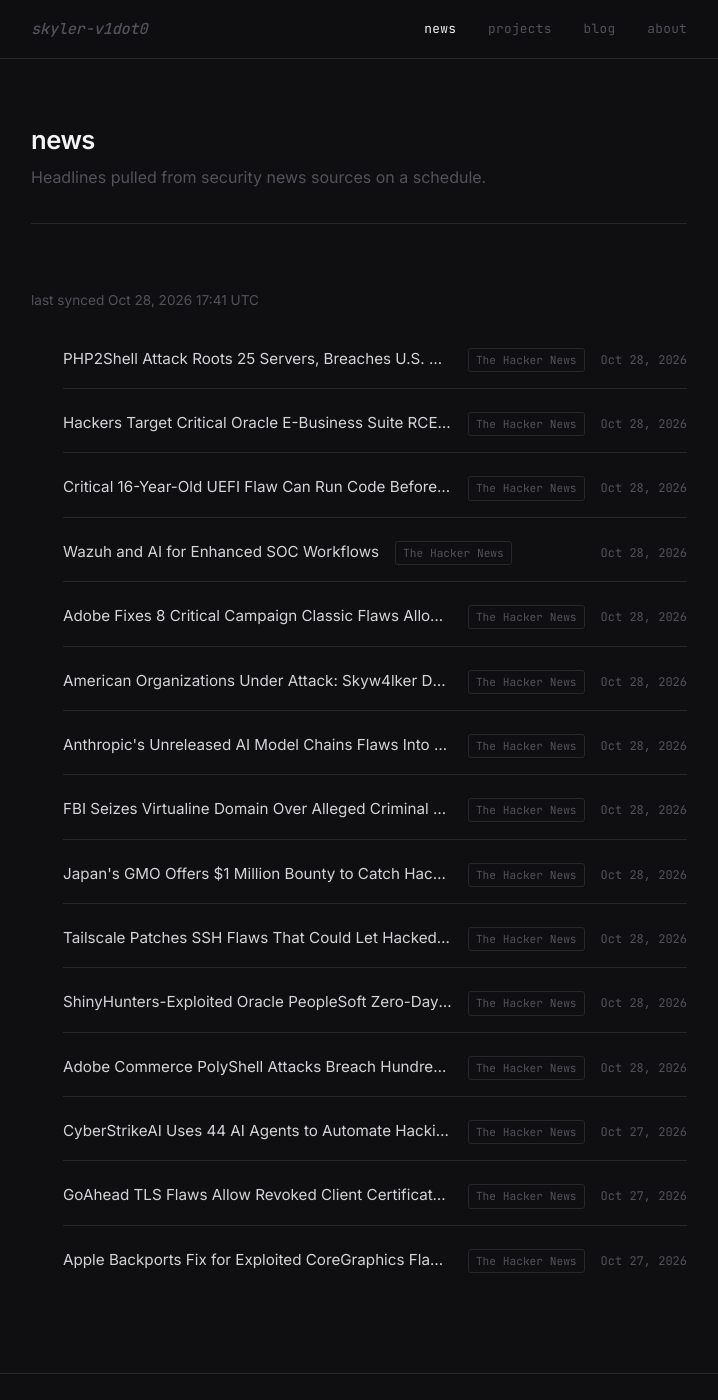
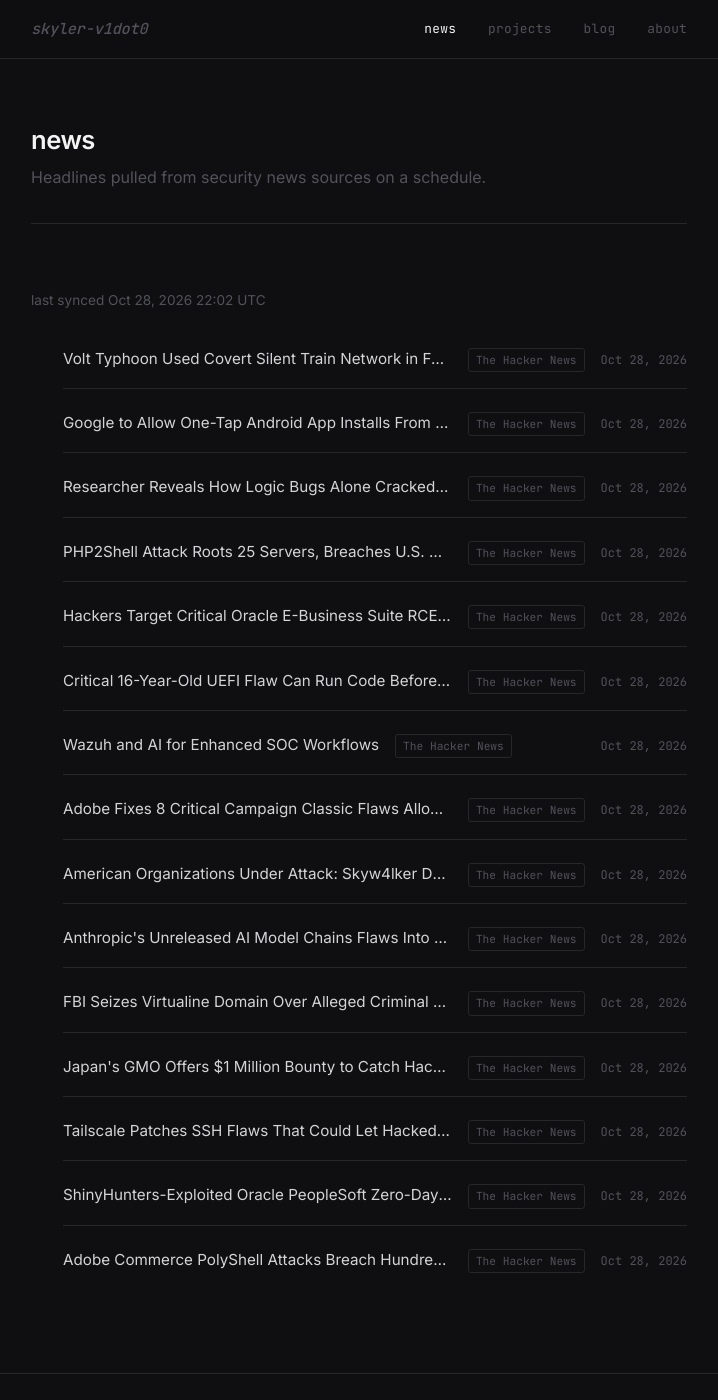
Before and after one commit to skyler-v1dot0/personal-site, a Jekyll site: the page built from news.html, in a window 1280 px wide and 1400 px high. Shown: the whole window, without its empty margins (281-999 px from the left). Built offline with Jekyll 4.4.1, drawn with Linux system fonts in a browser that asks for light colours.

Commit message:
chore: sync news feed [skip ci]

```diff
--- a/_data/news.yml
+++ b/_data/news.yml
@@ -1,6 +1,21 @@
 ---
-updated_at: '2026-10-28T17:41:44Z'
+updated_at: '2026-10-28T22:02:19Z'
 items:
+- title: Volt Typhoon Used Covert Silent Train Network in Four Zero-Day Exploitation
+    Campaigns
+  url: https://thehackernews.com/2026/10/volt-typhoon-used-covert-silent-train.html
+  source: The Hacker News
+  published: '2026-10-28T18:08:33Z'
+- title: Google to Allow One-Tap Android App Installs From Approved Third-Party Stores
+    Outside U.S.
+  url: https://thehackernews.com/2026/10/google-to-allow-one-tap-android-app.html
+  source: The Hacker News
+  published: '2026-10-28T17:08:09Z'
+- title: Researcher Reveals How Logic Bugs Alone Cracked Microsoft Edge in $175,000
+    Pwn2Own Win
+  url: https://thehackernews.com/2026/10/researcher-reveals-how-logic-bugs-alone.html
+  source: The Hacker News
+  published: '2026-10-28T16:23:34Z'
 - title: PHP2Shell Attack Roots 25 Servers, Breaches U.S. Government-Affiliated Network
   url: https://thehackernews.com/2026/10/php2shell-attack-roots-25-servers.html
   source: The Hacker News
@@ -59,17 +74,3 @@ items:
   url: https://thehackernews.com/2026/10/adobe-commerce-polyshell-attacks-breach.html
   source: The Hacker News
   published: '2026-10-28T05:42:26Z'
-- title: CyberStrikeAI Uses 44 AI Agents to Automate Hacking Operations Against Japan
-    Targets
-  url: https://thehackernews.com/2026/10/cyberstrikeai-uses-44-ai-agents-to.html
-  source: The Hacker News
-  published: '2026-10-27T18:26:46Z'
-- title: GoAhead TLS Flaws Allow Revoked Client Certificates and Enable Session Decryption
-  url: https://thehackernews.com/2026/10/goahead-tls-flaws-allow-revoked-client.html
-  source: The Hacker News
-  published: '2026-10-27T13:59:48Z'
-- title: Apple Backports Fix for Exploited CoreGraphics Flaw to Older iPhones and
-    iPads
-  url: https://thehackernews.com/2026/10/apple-backports-fix-for-exploited.html
-  source: The Hacker News
-  published: '2026-10-27T13:59:09Z'
```
